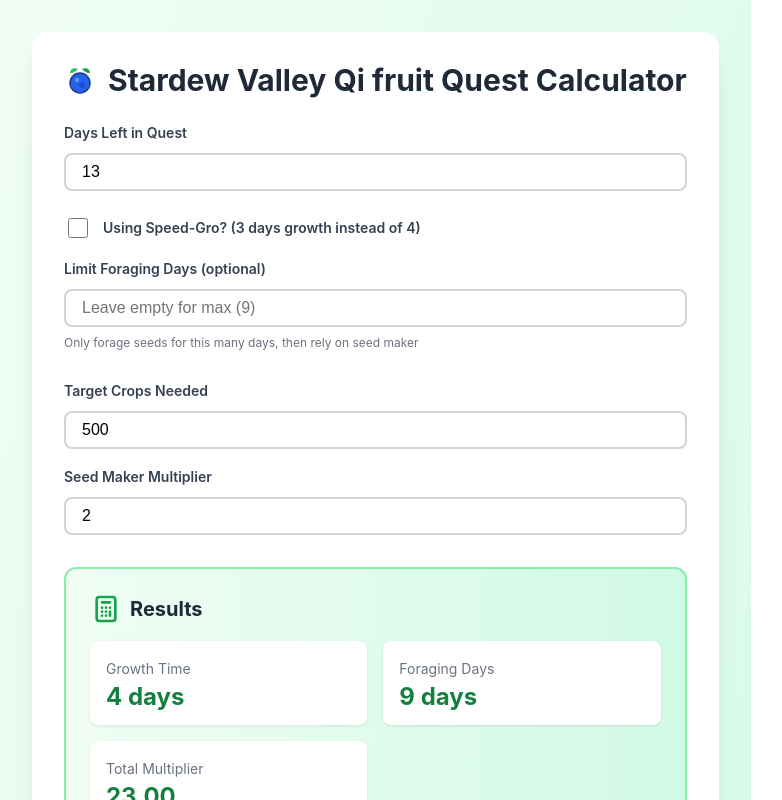
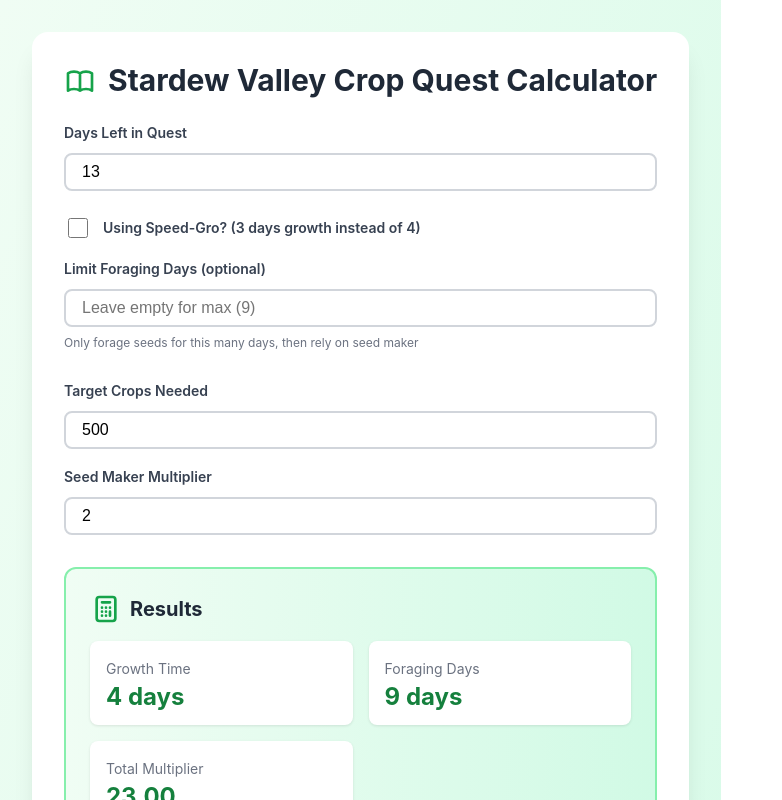
Before and after one commit to JensVL96/stardew-qi-calculator, a React (Vite) app: page / in a window 1280 px wide. Shown: the top 800 px of the page, without its empty margins (0-782 px from the left). Built offline with nearby package versions, Linux system fonts and the light colour scheme.

Commit message:
Another attempt

```diff
--- a/src/App.tsx
+++ b/src/App.tsx
@@ -147,16 +147,12 @@
   const styles = {
     container: {
       minHeight: '100vh',
-      display: 'flex',
-      justifyContent: 'center',
-      alignItems: 'center',
       background: 'linear-gradient(to bottom right, #f0fdf4, #d1fae5)',
       padding: '2rem',
       fontFamily: '-apple-system, BlinkMacSystemFont, "Segoe UI", Roboto, "Helvetica Neue", Arial, sans-serif'
     } as React.CSSProperties,
     maxWidth: {
-      maxWidth: '1100px',
-      width: '100%',
+      maxWidth: '1200px',
       margin: '0 auto'
     } as React.CSSProperties,
     card: {
@@ -315,46 +311,13 @@
 
   return (
     <div style={styles.container}>
-      <div style={{ width: '100%', display: 'flex', justifyContent: 'center' }}>
       <div style={styles.maxWidth}>
         <div style={styles.card}>
           <div style={styles.header}>
-            <svg
-              width="32"
-              height="32"
-              viewBox="0 0 32 32"
-              style={styles.icon}
-              xmlns="http://www.w3.org/2000/svg"
-            >
-              {/* leaves */}
-              <path
-                d="M14 4 C10 2, 6 4, 6 8 C10 8, 12 6, 14 4"
-                fill="#22c55e"
-              />
-              <path
-                d="M18 4 C22 2, 26 4, 26 8 C22 8, 20 6, 18 4"
-                fill="#16a34a"
-              />
-
-              {/* fruit body */}
-              <circle cx="16" cy="18" r="10" fill="#2563eb" />
-
-              {/* highlights */}
-              <circle cx="13" cy="15" r="2" fill="#60a5fa" />
-              <circle cx="18" cy="20" r="3" fill="#1d4ed8" />
-
-              {/* outline */}
-              <circle
-                cx="16"
-                cy="18"
-                r="10"
-                fill="none"
-                stroke="#1e3a8a"
-                strokeWidth="1.5"
-              />
+            <svg style={styles.icon} fill="none" stroke="currentColor" viewBox="0 0 24 24">
+              <path strokeLinecap="round" strokeLinejoin="round" strokeWidth={2} d="M12 6.253v13m0-13C10.832 5.477 9.246 5 7.5 5S4.168 5.477 3 6.253v13C4.168 18.477 5.754 18 7.5 18s3.332.477 4.5 1.253m0-13C13.168 5.477 14.754 5 16.5 5c1.747 0 3.332.477 4.5 1.253v13C19.832 18.477 18.247 18 16.5 18c-1.746 0-3.332.477-4.5 1.253" />
             </svg>
-
-              <h1 style={styles.title}>Stardew Valley Qi fruit Quest Calculator</h1>
+            <h1 style={styles.title}>Stardew Valley Crop Quest Calculator</h1>
           </div>
 
           <div style={styles.grid}>
@@ -541,7 +504,6 @@
         )}
       </div>
     </div>
-    </div>
   );
 };
 
```
Lines whose indentation alone changed are shown as unchanged.
